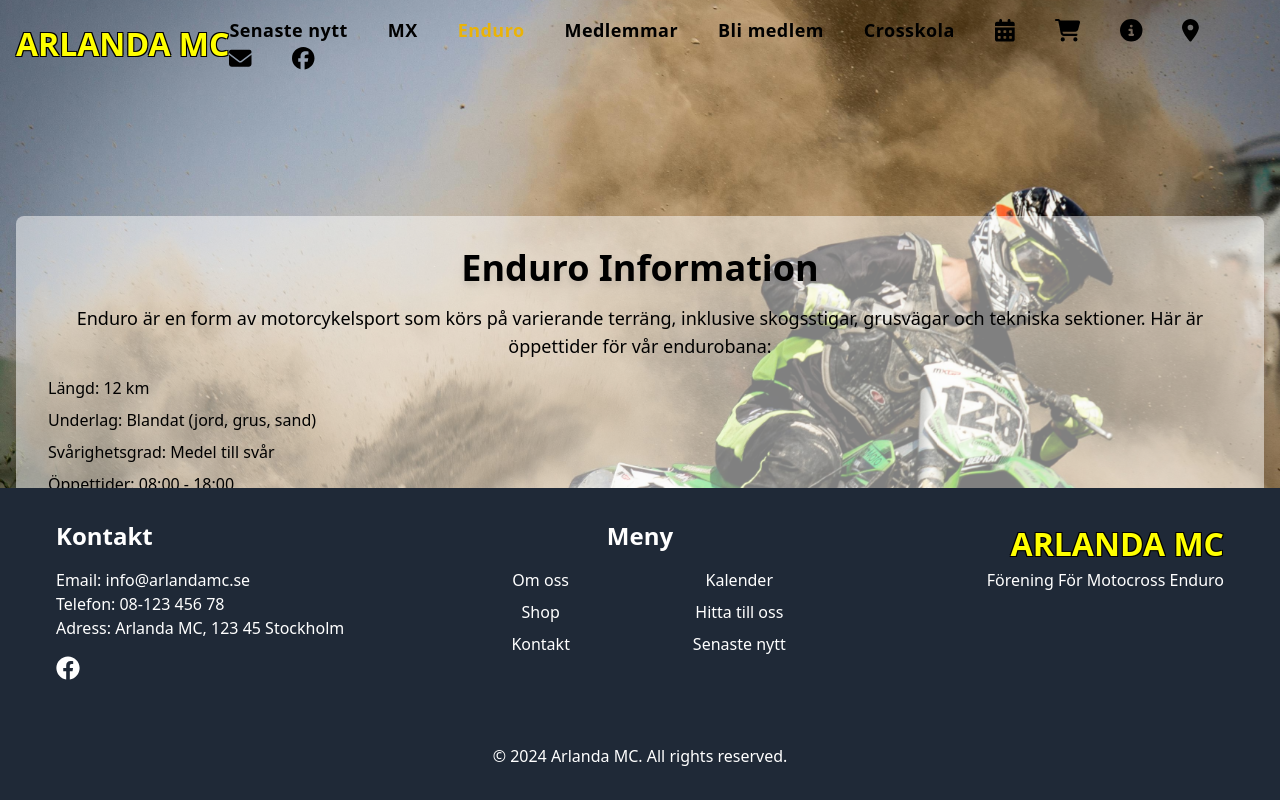
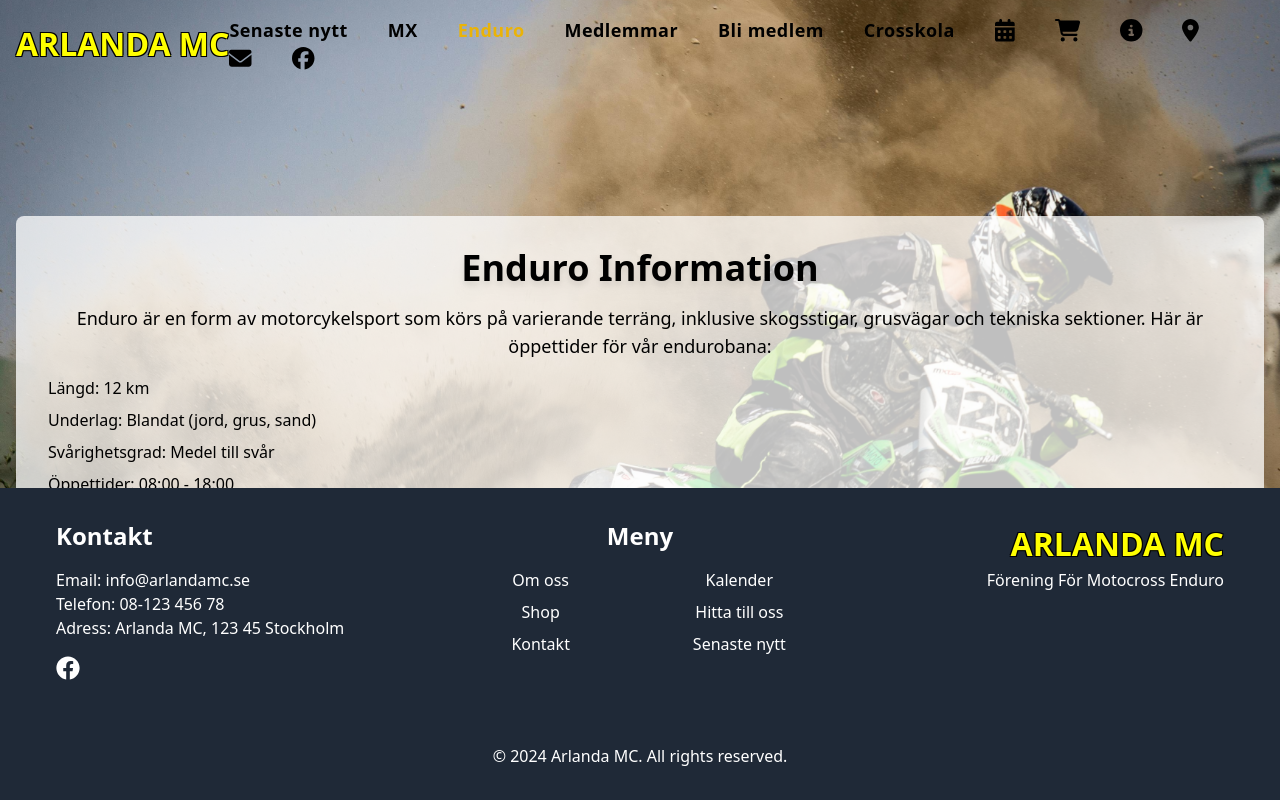
Before and after one commit to MikaelaMathisson/Examensarbete, a Next.js app: page /enduro in a window 1280 px wide. Built offline with nearby package versions, Linux system fonts and the light colour scheme.

Commit message:
change of opacity of white boxes

```diff
--- a/app/crosskola/page.js
+++ b/app/crosskola/page.js
@@ -4,7 +4,7 @@ import "../globals.css";
 const Crosskola = () => {
   return (
       <main className="absolute inset-0 flex items-center justify-center min-h-screen bg-other bg-gray-100 p-4">
-        <div className="bg-opacity-50 bg-white p-8 shadow-lg rounded-lg text-center">
+        <div className="bg-opacity-75 bg-white p-8 shadow-lg rounded-lg text-center">
           <h1 className="text-4xl font-extrabold mb-4 text-black drop-shadow-lg">
             Crosskola
           </h1>
--- a/app/enduro/page.js
+++ b/app/enduro/page.js
@@ -12,7 +12,7 @@ const Page = () => {
 
   return (
       <main className="absolute inset-0 flex items-center justify-center min-h-screen bg-other p-4">
-        <div className="bg-opacity-50 bg-white p-8 shadow-lg rounded-lg text-center">
+        <div className="bg-opacity-75 bg-white p-8 shadow-lg rounded-lg text-center">
           <h1 className="text-4xl font-extrabold mb-4 text-black drop-shadow-lg">
             Enduro Information
           </h1>
--- a/app/members/page.js
+++ b/app/members/page.js
@@ -4,7 +4,7 @@ import "../globals.css";
 const Medlemmar = () => {
   return (
       <main className="absolute inset-0 flex items-center justify-center min-h-screen bg-other bg-gray-100  p-4">
-        <div className="bg-opacity-50 bg-white p-8 shadow-lg rounded-lg text-center">
+        <div className="bg-opacity-75 bg-white p-8 shadow-lg rounded-lg text-center">
           <h1 className="text-4xl font-extrabold mb-4 text-black drop-shadow-lg">
             Medlemmar
           </h1>
--- a/app/mx/page.js
+++ b/app/mx/page.js
@@ -4,7 +4,7 @@ import "../globals.css";
 const Page = () => {
   return (
       <main className="absolute inset-0 flex items-center justify-center min-h-screen bg-other bg-gray-100 p-4">
-        <div className="bg-opacity-50 bg-white p-8 shadow-lg rounded-lg text-center">
+        <div className="bg-opacity-75 bg-white p-8 shadow-lg rounded-lg text-center">
           <h1 className="text-4xl font-extrabold mb-4 text-black drop-shadow-lg">
             Baninformation
           </h1>
```
